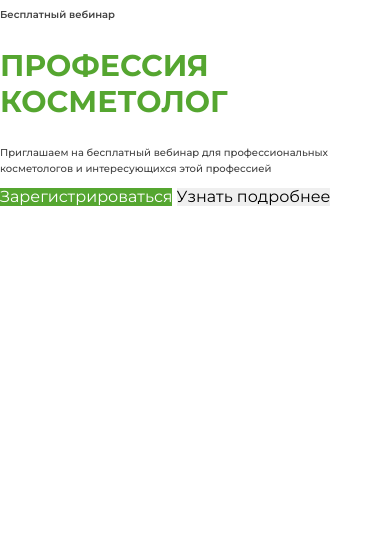
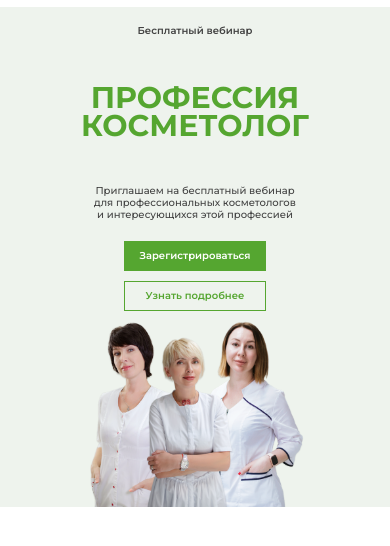
Before and after one commit to WOWgreenlord/Valmari-landing, a website: page index.html in a window 390 px wide. Shown: the part 54-600 px from the top of the page. Drawn offline with nearby package versions, Linux system fonts and the light colour scheme.

Commit message:
refactor: доработка адаптива

```diff
--- a/index.html
+++ b/index.html
@@ -338,22 +338,30 @@
         Валмари - профессиональная косметология
       </h1>
       <section class="free-webinar">
-        <div class="free-webinar__main">
+        <div class="free-webinar__main container">
           <div class="free-webinar__body">
+            <div class="free-webinar__wrapper">
               <p class="free-webinar__subtitle">Бесплатный вебинар</p>
               <h2 class="free-webinar__title">профессия косметолог</h2>
               <p class="free-webinar__description">
-              Приглашаем на бесплатный вебинар для профессиональных косметологов
-              и интересующихся этой профессией
+                Приглашаем на бесплатный вебинар для профессиональных
+                косметологов и интересующихся этой профессией
               </p>
               <button
-              class="free-webinar__registration-button button registration-button">
+                class="free-webinar__registration-button button registration-button small-button">
                 Зарегистрироваться
               </button>
               <button
-              class="free-webinar__know-more-button button know-more-button">
+                class="free-webinar__know-more-button button know-more-button small-button">
                 Узнать подробнее
               </button>
+            </div>
+            <img
+              width="231"
+              height="196"
+              alt="Сотрудники косметологи"
+              loading="lazy"
+              src="./images/cosmetologistsOriginal.png" />
           </div>
         </div>
       </section>
--- a/styles.css
+++ b/styles.css
@@ -77,6 +77,7 @@ body {
   display: flex;
   flex-direction: column;
   line-height: 1.2;
+  letter-spacing: 0;
 }
 
 .container {
@@ -123,6 +124,18 @@ button {
   background-color: var(--ternary-color);
   color: var(--light-color);
 }
+.know-more-button {
+  background-color: transparent;
+  color: var(--ternary-color);
+  border: 1px solid var(--ternary-color);
+}
+.small-button {
+  font-weight: 600;
+  padding-inline: clamp(1.4em, 3.3854vw, 2.22em);
+  min-width: clamp(8.82rem, 28.6458vw, 17.813rem);
+  min-height: clamp(1.875rem, 6vw, 4.125rem);
+  font-size: clamp(0.625rem, 1.953125vw, 1.125rem);
+}
 
 a {
   text-decoration: none;
@@ -131,7 +144,7 @@ a {
 
 .header__body {
   background-color: var(--light-color);
-  padding: var(--gap-10) var(--gap-10) 0 var(--gap-10);
+  padding: var(--gap-10);
 }
 
 .header__body-inner {
@@ -314,11 +327,30 @@ a {
 .modal__close-button > svg {
   color: var(--ternary-color);
 }
-
+.free-webinar {
+  background-color: #eef3ed;
+}
+.free-webinar__body {
+  display: grid;
+  grid-template-columns: 1fr;
+  align-items: center;
+  justify-content: center;
+}
+.free-webinar__wrapper + img {
+  margin-inline: auto;
+}
+.free-webinar__wrapper {
+  display: flex;
+  flex-direction: column;
+  align-items: center;
+  row-gap: 0.625em;
+  text-align: center;
+}
 .free-webinar__subtitle {
   font-size: clamp(0.625rem, 1.823vw, 1.25rem);
   font-weight: 600;
   color: var(--dark-light-color);
+  margin-top: 16px;
 }
 
 .free-webinar__title {
@@ -326,12 +358,15 @@ a {
   font-weight: 700;
   color: var(--ternary-color);
   text-transform: uppercase;
+  line-height: 0.93;
 }
 
 .free-webinar__description {
   font-size: clamp(0.625rem, 1.823vw, 1.25rem);
   font-weight: 500;
   color: var(--dark-light-color);
+  line-height: 1.2;
+  max-width: clamp(20.2em, 38.151vw, 20.95em);
 }
 
 @media (width < 30rem) /*320px*/ {
@@ -432,6 +467,9 @@ a {
     min-height: 23px;
     min-width: 23px;
   }
+  .free-webinar__subtitle {
+    display: none;
+  }
 }
 
 @media (width >= 62.5rem) /*1000px*/ {
@@ -491,4 +529,7 @@ a {
   .header__phone-number {
     margin-left: 15em;
   }
+  .free-webinar__subtitle {
+    display: block;
+  }
 }
```
Also changed, not shown: images/cosmetologists.jpg (added), images/cosmetologists2.png (added), images/cosmetologistsOriginal.png (added). Lines whose indentation alone changed are shown as unchanged.
